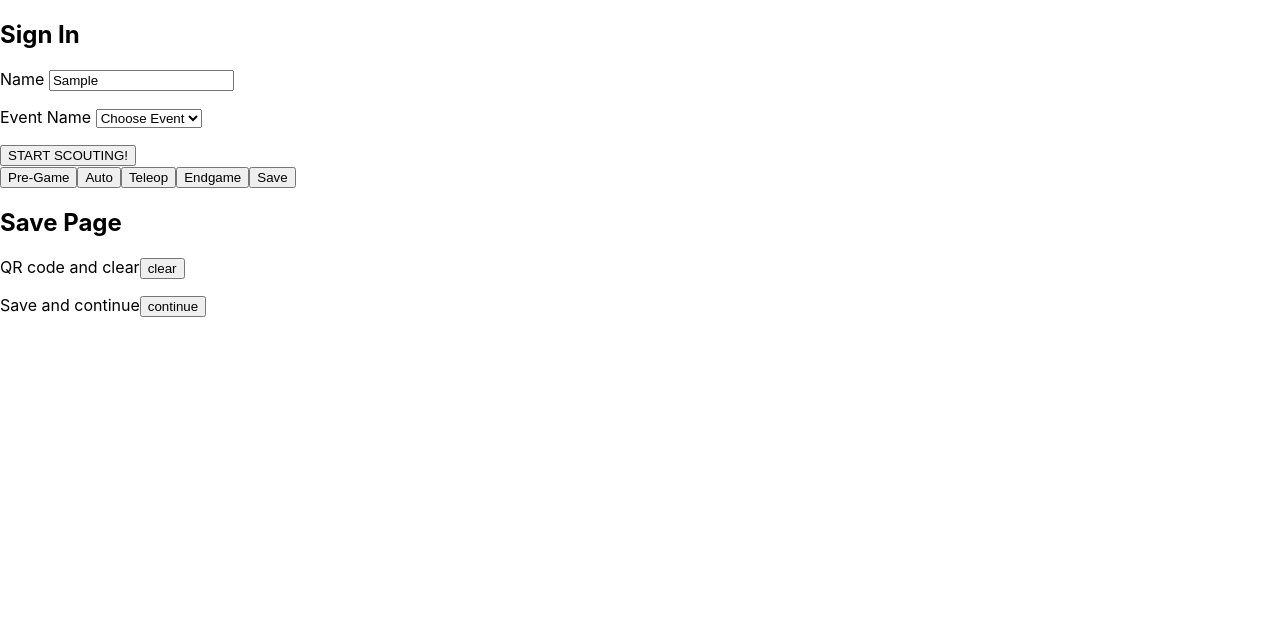
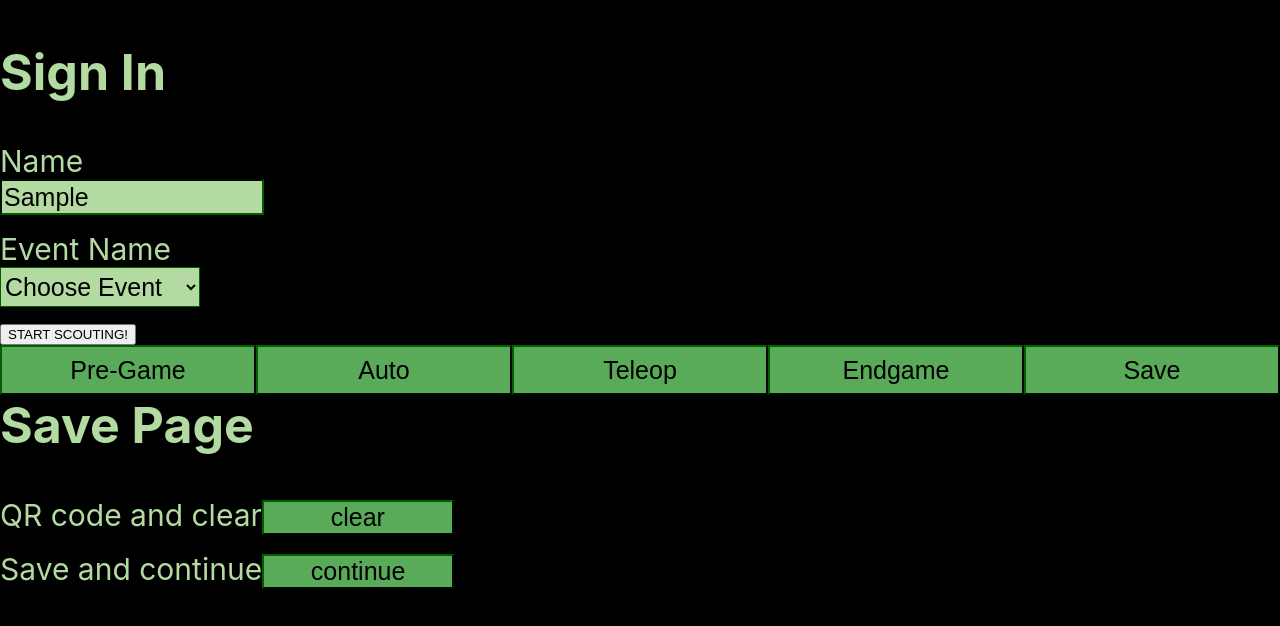
Before and after one commit to 4201VitruvianBots/ScoutingApp2023, a React (Create React App) app: page / in a window 1280 px wide. Both pictures are taken after typing "Sample", "Sample" into the empty fields and a click on the button "Save". Shown: the top 626 px of the page. Built offline with nearby package versions, Linux system fonts and the light colour scheme.

Commit message:
buttons, colors and font size changed

```diff
--- a/src/App.js
+++ b/src/App.js
@@ -46,4 +46,6 @@ function TabButton(props) {
     return <button onClick={() => props.onClick(props.tabId)}>{props.children}</button>;
 }
 
+
+
 export default App;
--- a/src/Form.js
+++ b/src/Form.js
@@ -47,9 +47,9 @@ class NumberInput extends React.Component {
         return (
             <p>
                 <label htmlFor={this.state.id}>{this.state.label}</label>
+                <input type="button" className="chonk" value="-" onClick={this.decreaseValue}/>
                 <input type="number" value={this.state.value} onChange={this.handleChange} name={this.state.id} min="0" />
-                <input type="button" value="-" onClick={this.decreaseValue}/>
-                <input type="button" value="+" onClick={this.increaseValue}/>
+                <input type="button" className="chonk" value="+" onClick={this.increaseValue}/>
             </p>
 
 
--- a/src/Pages.js
+++ b/src/Pages.js
@@ -107,11 +107,11 @@ function SavePage(props) {
             <h2>Save Page</h2>
             <p>
                 <label htmlFor="clear">QR code and clear</label>
-                <input type="submit" value="clear" />
+                <input type="submit" className="SAVE"value="clear" />
             </p>
             <p>
                 <label htmlFor="continue">Save and continue</label>
-                <input type="submit" value="continue" />
+                <input type="submit" className="SAVE" value="continue" />
             </p>
         </Page>
     );
--- a/src/index.css
+++ b/src/index.css
@@ -3,12 +3,13 @@
   --accent-2: #59aa59;
   --accent-3: #005f00;
   --accent-4: #003800;
-  --background-1:
-  --background-2:
+  --background-1: #000000;
+  /*--background-2: */
   --background-3: #253c40;
   --accent-default: var(--accent-3);
-  --bg-color: var(--bg-3);
+  --bg-color: var(--background-1);
 }
+
 
 body {
   margin: 0;
@@ -18,9 +19,97 @@ body {
   -webkit-font-smoothing: antialiased;
   -moz-osx-font-smoothing: grayscale;
   background-color: var(--bg-color);
+  color:var(--accent-1);
 }
 
 code {
   font-family: source-code-pro, Menlo, Monaco, Consolas, 'Courier New',
     monospace;
 }
+
+button {
+  border-color: var(--accent-3);
+  background-color:var(--accent-2);
+  display: block;
+  width: 20%;
+  float: left;
+  height: 50px;
+  font-size: 25px;
+}
+
+input[type="button"] {
+  border-color: var(--accent-3);
+  background-color:var(--accent-2);
+  display: block;
+  width:30;
+  height:40px;
+  font-size:20px;
+}
+
+
+select {
+  border-color: var(--accent-3);
+  background-color: var(--accent-1);
+  display: block;
+  width:200px;
+  height:40px;
+  font-size:25px;
+   }
+
+  input[type="text"] {
+    border-color: var(--accent-3);
+    background-color: var(--accent-1);
+    display: block;
+    width:20%;
+    height:30px;
+    font-size:25px;
+  }
+
+.chonk{
+  display:inline !important;
+  width: 100px !important;
+  height: 75px !important;
+  font-size:50px !important;
+}
+
+input[type="checkbox"] {
+  border-color: var(--accent-3);
+  background-color: var(--accent-1);
+  width:10%;
+  height:20px;
+  font-size:15px;
+  display: inline;
+}
+
+input[type="radio"] {
+  border-color: var(--accent-3);
+  background-color: var(--accent-1);
+  width:50px;
+  height:20px;
+  display: inline;
+}
+
+input[type="number"] {
+  display:inline !important;
+  background-color: var(--accent-1);
+  width: 100px !important;
+  height: 75px !important;
+  font-size:50px;
+}
+
+label {
+  font-size:30px;
+}
+
+h2 {
+  font-size:50px;
+}
+
+.SAVE {
+  display:inline;
+  width: 15%;
+  height: 35px;
+  font-size:25px;
+  border-color: var(--accent-3);
+  background-color:var(--accent-2);
+}
```
